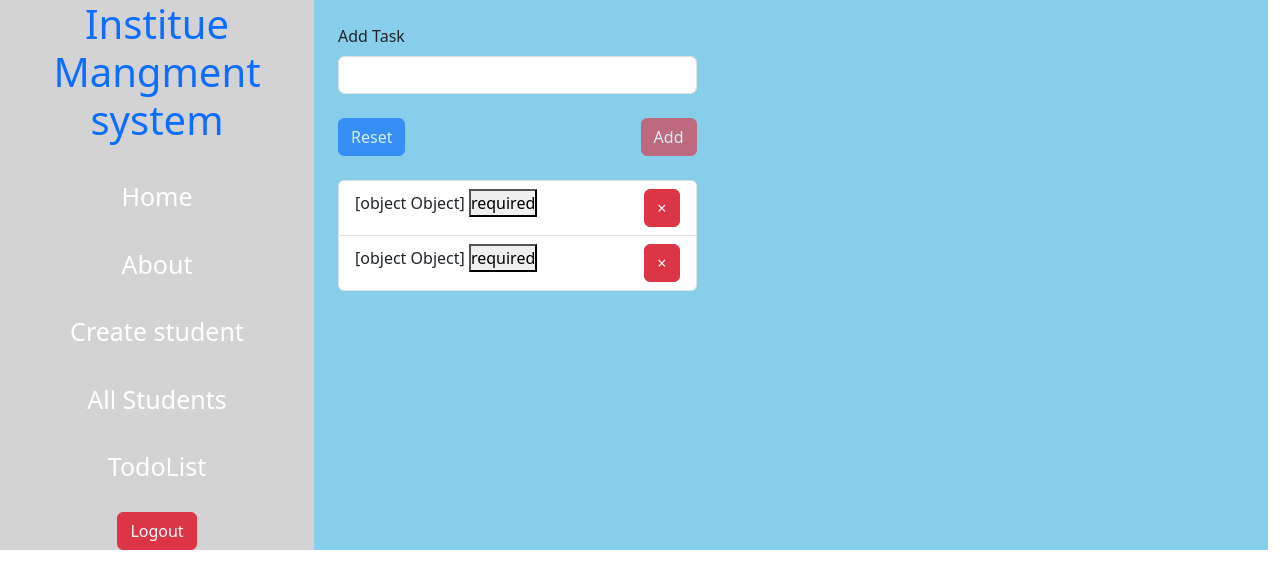
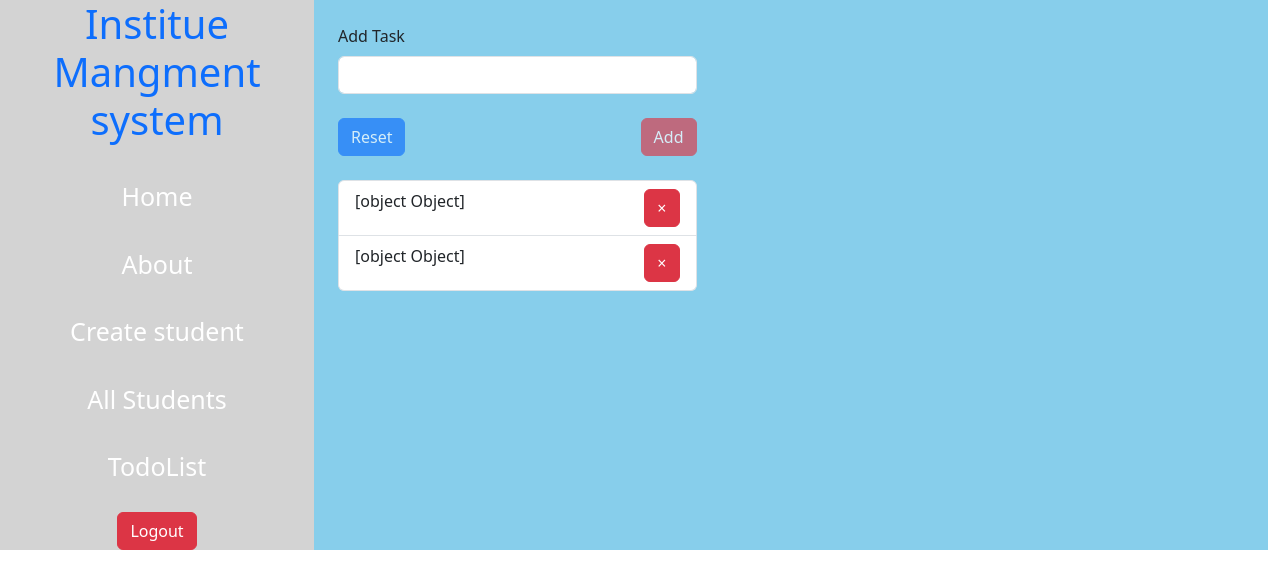
Before and after one commit to Raju-7702133686/project2, an Angular app: page /dashboard/todoForm in a window 1280 px wide. Shown: the top 588 px of the page. Built offline with nearby package versions, Linux system fonts and the light colour scheme; sample sign-in values are in the browser's storage.

Commit message:
Revert "this is not required command"
This reverts commit 95a2b84ecbab8935e32534a4dc83d1e043e2e326.

```diff
--- a/src/app/components/todolist/todolist.component.html
+++ b/src/app/components/todolist/todolist.component.html
@@ -3,7 +3,6 @@
         <ul class="list-group">
             <li class="list-group-item" *ngFor="let item of list; let i =index">{{item}}
                 <button class="btn btn-danger right" (click)="remove(i)">&times;</button>
-                <button>required</button>
 
             </li>
         </ul>
```
